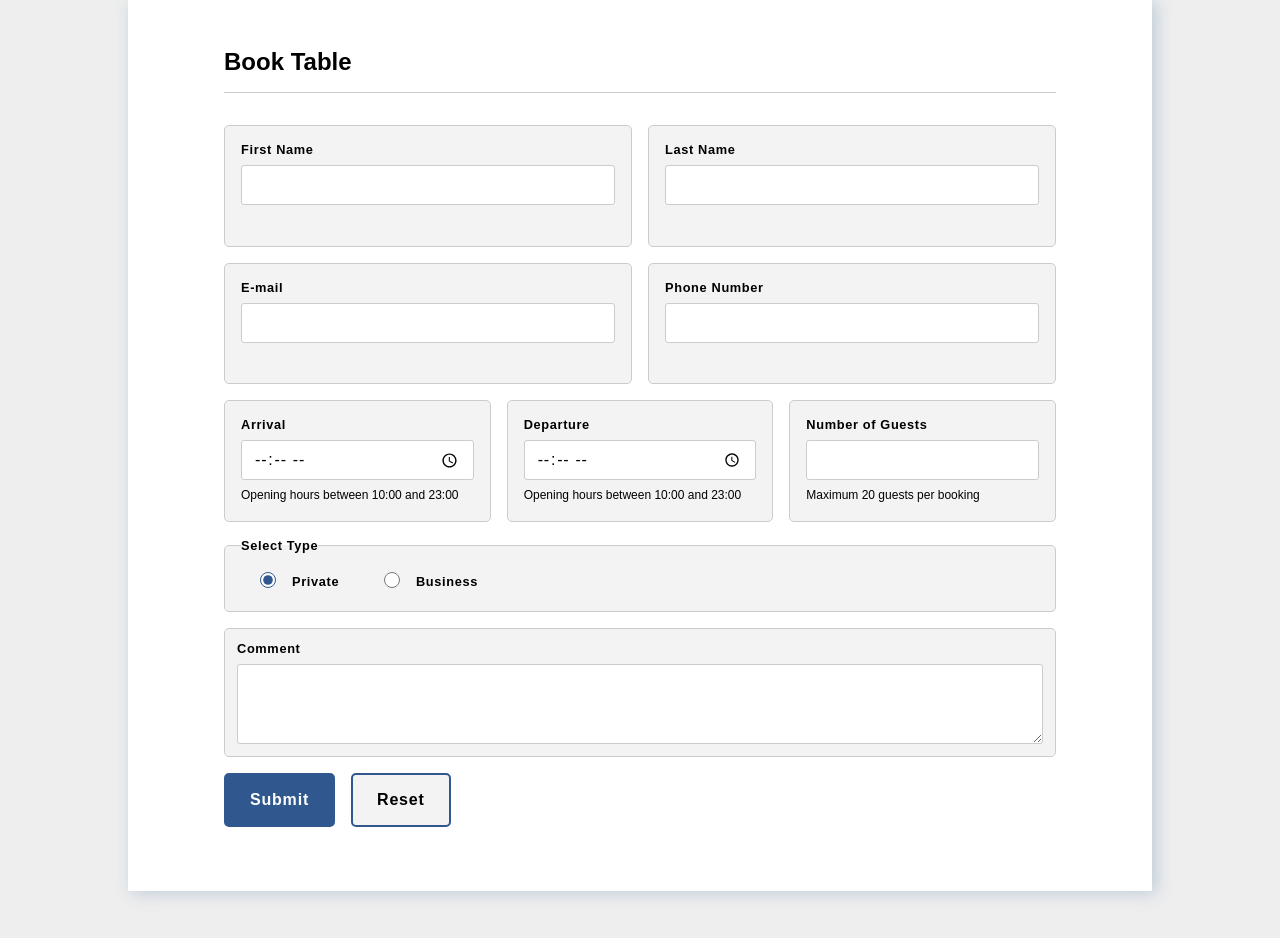
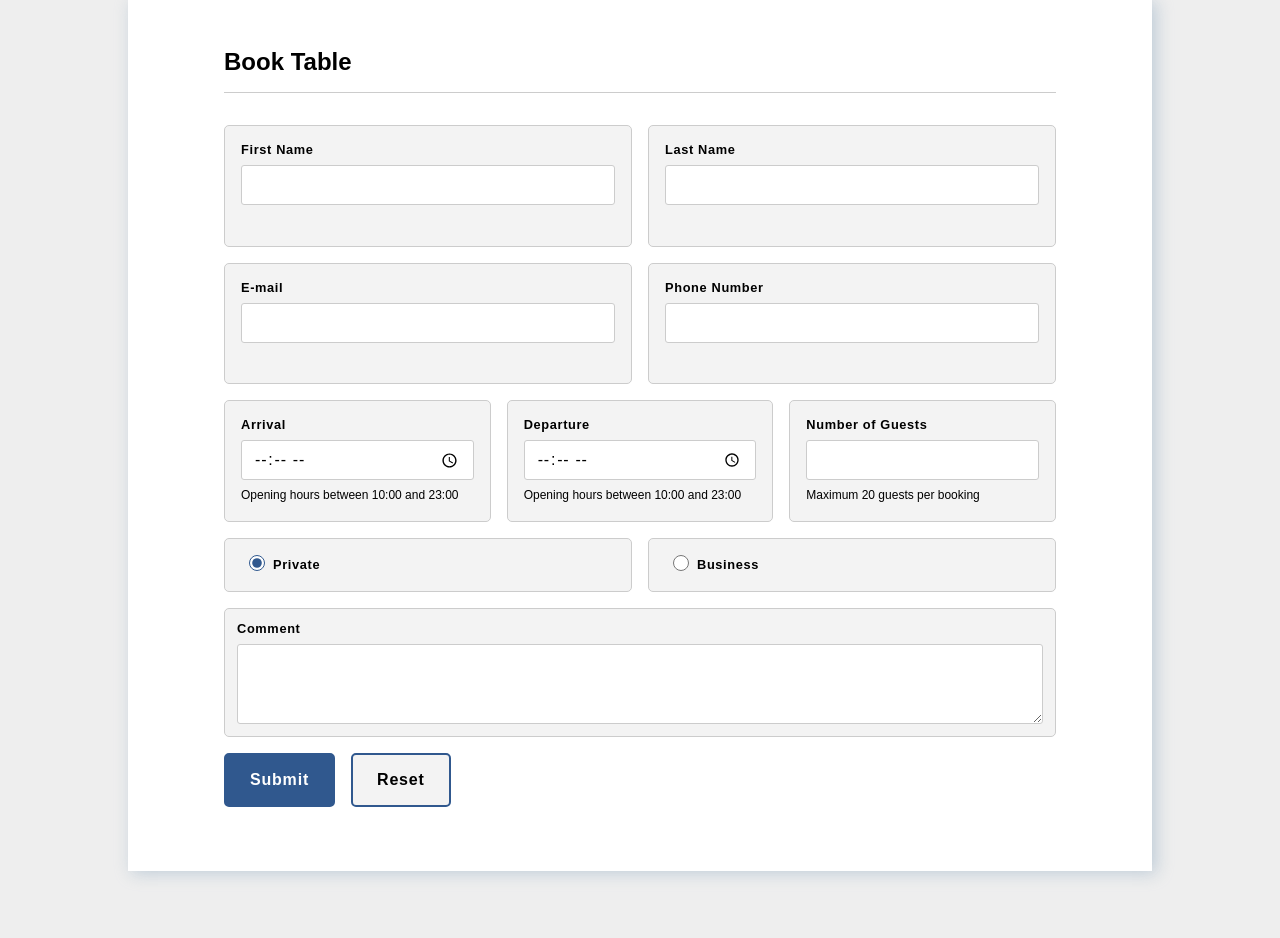
Before and after one commit to TinaHoldcroft/restaurant-booking, a Next.js app: page / in a window 1280 px wide. Shown: the top 938 px of the page. Built offline with nearby package versions, Linux system fonts and the light colour scheme; a web font is replaced by a local one.

Commit message:
re-design radio btns

```diff
--- a/components/BookingForm.js
+++ b/components/BookingForm.js
@@ -262,7 +262,7 @@ function BookingForm() {
                             }}
                             form='BookingForm'
                         >
-                            <legend>Select Type</legend>
+                            <legend className='sr-only'>Select Type</legend>
                             <TextInputLiveFeedback
                                 label='Private'
                                 id='private'
--- a/styles/components/_form.scss
+++ b/styles/components/_form.scss
@@ -100,10 +100,7 @@ form {
 fieldset {
     @include flex(row nowrap, flex-start, stretch, auto, flex-start, 1rem);
     width: 100%;
-    padding: 1rem;
-    border-radius: 5px;
-    border: solid 1px $medium-grey;
-    background-color: $light-grey;
+    border: none;
 
     legend {
         font-weight: 700;
@@ -112,25 +109,13 @@ fieldset {
     }
 
     .radio {
-        @include flex(row-reverse nowrap, flex-start, center, auto, flex-start, 1rem);
-        border: solid 3px transparent;
+        @include flex(row-reverse nowrap, flex-start, center, auto, flex-start, 0.5rem);
         background-color: transparent;
-        width: 7rem;
-
-        &:focus-within,
-        &:hover {
-            input {
-                outline-offset: 0.25em;
-                outline-width: 2px;
-                outline-style: dashed;
-            }
-
-            label {
-                text-decoration: underline;
-                text-decoration-thickness: 2px;
-                text-decoration-color: $blue;
-            }
-        }
+        width: 100%;
+        padding: 1rem;
+        border-radius: 5px;
+        border: solid 1px $medium-grey;
+        background-color: $light-grey;
     }
 
     .feedback {
--- a/styles/styles.css
+++ b/styles/styles.css
@@ -211,10 +211,7 @@ fieldset {
   align-content: flex-start;
   gap: 1rem;
   width: 100%;
-  padding: 1rem;
-  border-radius: 5px;
-  border: solid 1px #cccccc;
-  background-color: #f3f3f3;
+  border: none;
 }
 fieldset legend {
   font-weight: 700;
@@ -232,20 +229,13 @@ fieldset .radio {
   align-items: center;
   align-self: auto;
   align-content: flex-start;
-  gap: 1rem;
-  border: solid 3px transparent;
+  gap: 0.5rem;
   background-color: transparent;
-  width: 7rem;
-}
-fieldset .radio:focus-within input, fieldset .radio:hover input {
-  outline-offset: 0.25em;
-  outline-width: 2px;
-  outline-style: dashed;
-}
-fieldset .radio:focus-within label, fieldset .radio:hover label {
-  text-decoration: underline;
-  text-decoration-thickness: 2px;
-  text-decoration-color: #30588e;
+  width: 100%;
+  padding: 1rem;
+  border-radius: 5px;
+  border: solid 1px #cccccc;
+  background-color: #f3f3f3;
 }
 fieldset .feedback {
   display: none;
```
Also changed, not shown: 1 other file (tests, documents, lock files or other folders).
